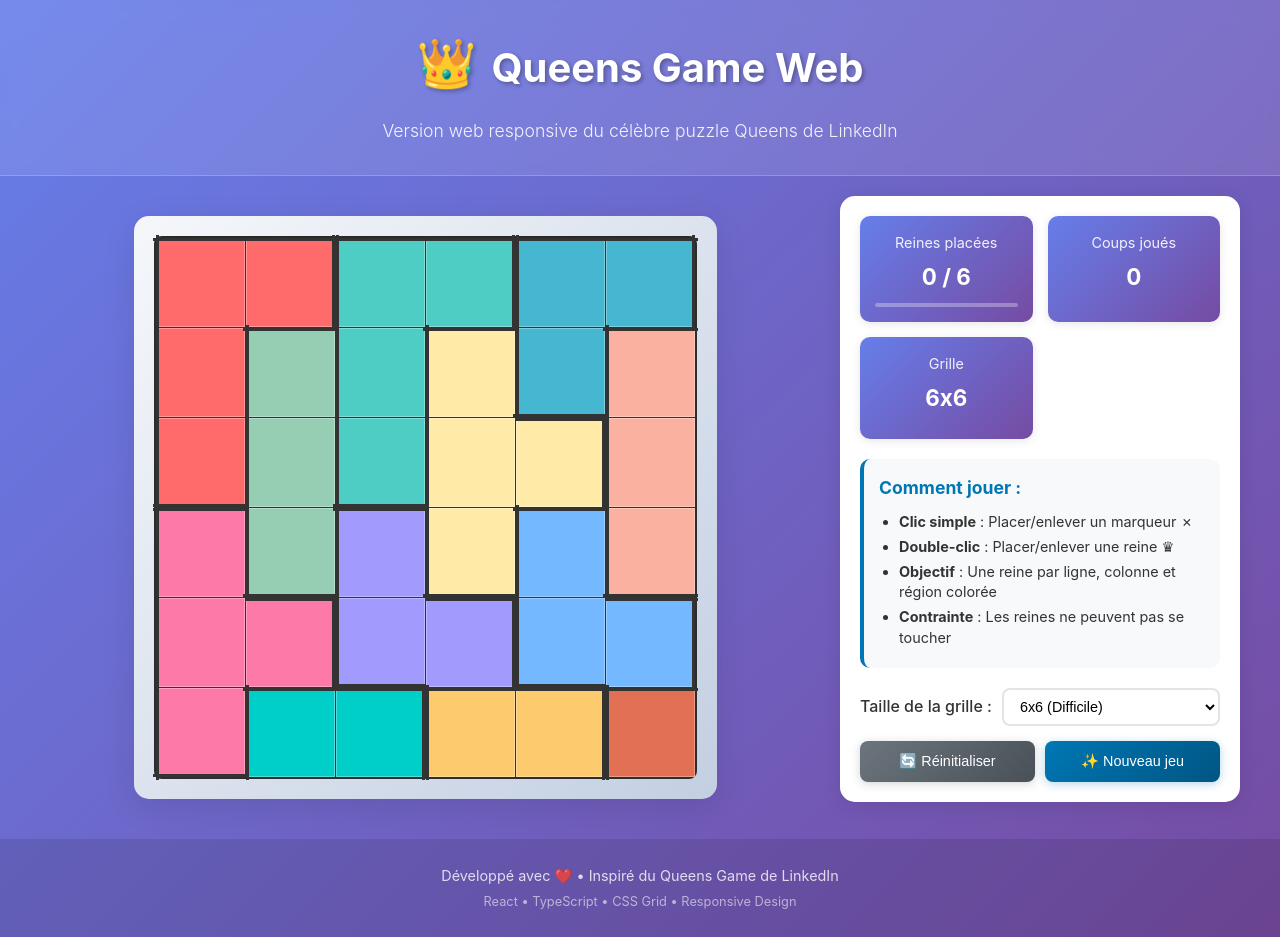
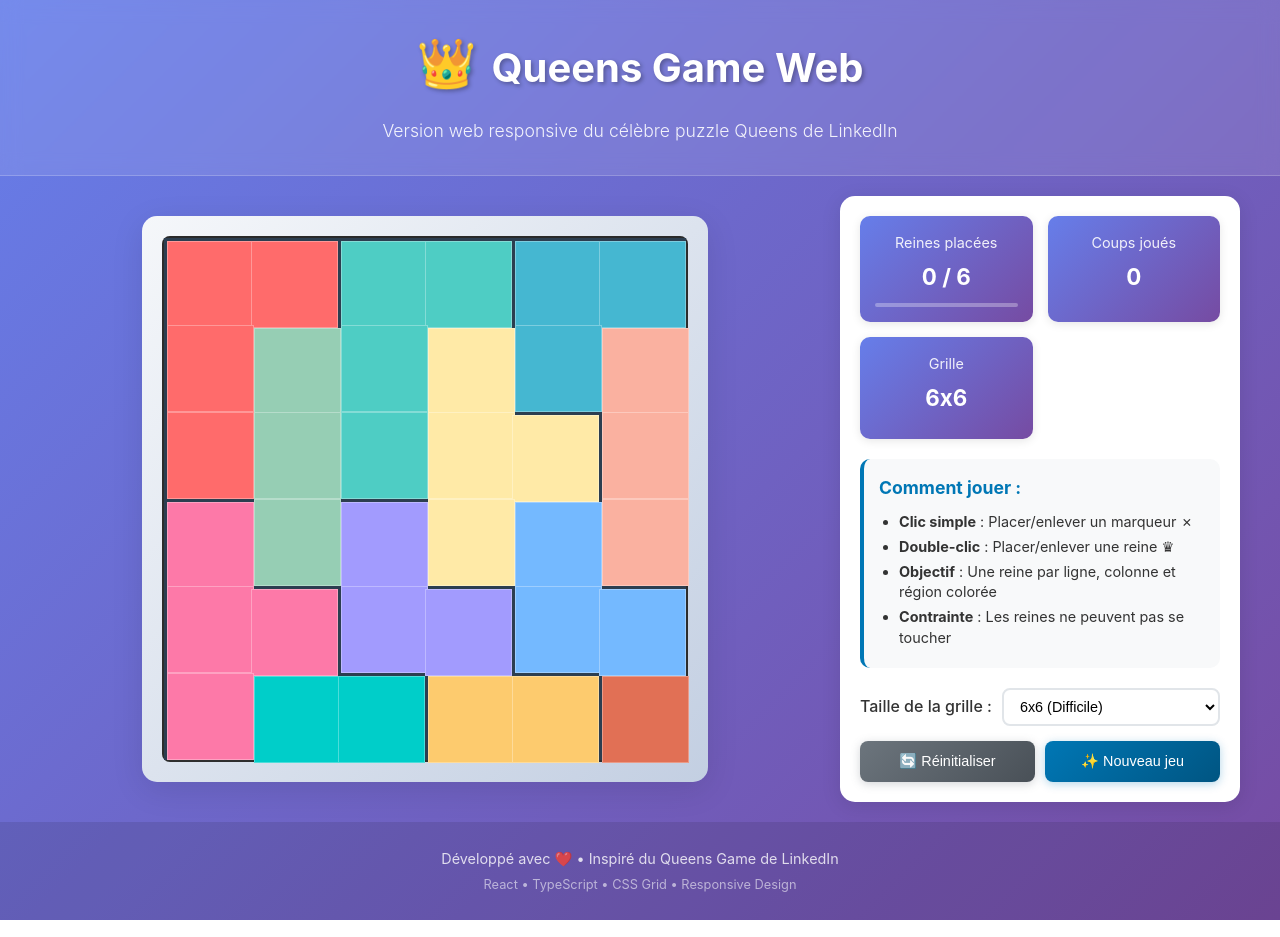
Before and after one commit to creach-t/queens-game-web, a React (Vite) app: page / in a window 1280 px wide. Built offline with nearby package versions, Linux system fonts and the light colour scheme.

Commit message:
fix: simplify region borders with consistent styling

```diff
--- a/src/components/GameBoard.tsx
+++ b/src/components/GameBoard.tsx
@@ -9,50 +9,44 @@
 }
 
 export const GameBoard: React.FC<GameBoardProps> = ({ gameState, onCellClick }) => {
-  // Calculer la taille des cellules en fonction de la grille et de l'écran
+  // Calculer la taille des cellules
   const cellSize = useMemo(() => {
     const viewportWidth = Math.min(window.innerWidth * 0.9, 600);
     const viewportHeight = Math.min(window.innerHeight * 0.7, 600);
     const availableSize = Math.min(viewportWidth, viewportHeight);
 
-    return Math.floor(availableSize / gameState.gridSize) - 4; // -4 pour les bordures
+    return Math.floor(availableSize / gameState.gridSize) - 6;
   }, [gameState.gridSize]);
 
-  // Calculer les bordures de régions
-  const getRegionBorders = useMemo(() => {
-    const borders: { [key: string]: string[] } = {};
-
-    gameState.board.forEach((row, rowIndex) => {
-      row.forEach((cell, colIndex) => {
-        const cellKey = `${rowIndex}-${colIndex}`;
-        const cellBorders: string[] = [];
+  // Calculer les bordures de régions avec une approche plus simple
+  const getCellBorderStyle = (row: number, col: number) => {
+    const cell = gameState.board[row][col];
+    const borderStyle: React.CSSProperties = {};
+    const borderWidth = 3;
+    const borderColor = '#2c3e50';
 
     // Vérifier bordure top
-        if (rowIndex === 0 || gameState.board[rowIndex - 1][colIndex].regionId !== cell.regionId) {
-          cellBorders.push('border-top');
+    if (row === 0 || gameState.board[row - 1][col].regionId !== cell.regionId) {
+      borderStyle.borderTop = `${borderWidth}px solid ${borderColor}`;
     }
 
     // Vérifier bordure right
-        if (colIndex === gameState.gridSize - 1 || gameState.board[rowIndex][colIndex + 1].regionId !== cell.regionId) {
-          cellBorders.push('border-right');
+    if (col === gameState.gridSize - 1 || gameState.board[row][col + 1].regionId !== cell.regionId) {
+      borderStyle.borderRight = `${borderWidth}px solid ${borderColor}`;
     }
 
     // Vérifier bordure bottom
-        if (rowIndex === gameState.gridSize - 1 || gameState.board[rowIndex + 1][colIndex].regionId !== cell.regionId) {
-          cellBorders.push('border-bottom');
+    if (row === gameState.gridSize - 1 || gameState.board[row + 1][col].regionId !== cell.regionId) {
+      borderStyle.borderBottom = `${borderWidth}px solid ${borderColor}`;
     }
 
     // Vérifier bordure left
-        if (colIndex === 0 || gameState.board[rowIndex][colIndex - 1].regionId !== cell.regionId) {
-          cellBorders.push('border-left');
+    if (col === 0 || gameState.board[row][col - 1].regionId !== cell.regionId) {
+      borderStyle.borderLeft = `${borderWidth}px solid ${borderColor}`;
     }
 
-        borders[cellKey] = cellBorders;
-      });
-    });
-
-    return borders;
-  }, [gameState.board, gameState.gridSize]);
+    return borderStyle;
+  };
 
   return (
     <div className="game-board">
@@ -61,21 +55,18 @@
         style={{
           gridTemplateColumns: `repeat(${gameState.gridSize}, ${cellSize}px)`,
           gridTemplateRows: `repeat(${gameState.gridSize}, ${cellSize}px)`,
-          gap: '1px'
+          gap: '0px'
         }}
       >
         {gameState.board.map((row, rowIndex) =>
           row.map((cell, colIndex) => {
-            const cellKey = `${rowIndex}-${colIndex}`;
-            const regionBorders = getRegionBorders[cellKey] || [];
+            const borderStyle = getCellBorderStyle(rowIndex, colIndex);
 
             return (
               <div
-                key={cellKey}
-                className={`game-cell-container ${regionBorders.join(' ')}`}
-                style={{
-                  '--region-color': cell.regionColor
-                } as React.CSSProperties}
+                key={`${rowIndex}-${colIndex}`}
+                className="game-cell-wrapper"
+                style={borderStyle}
               >
                 <GameCell
                   cell={cell}
```
Lines whose indentation alone changed are shown as unchanged.
